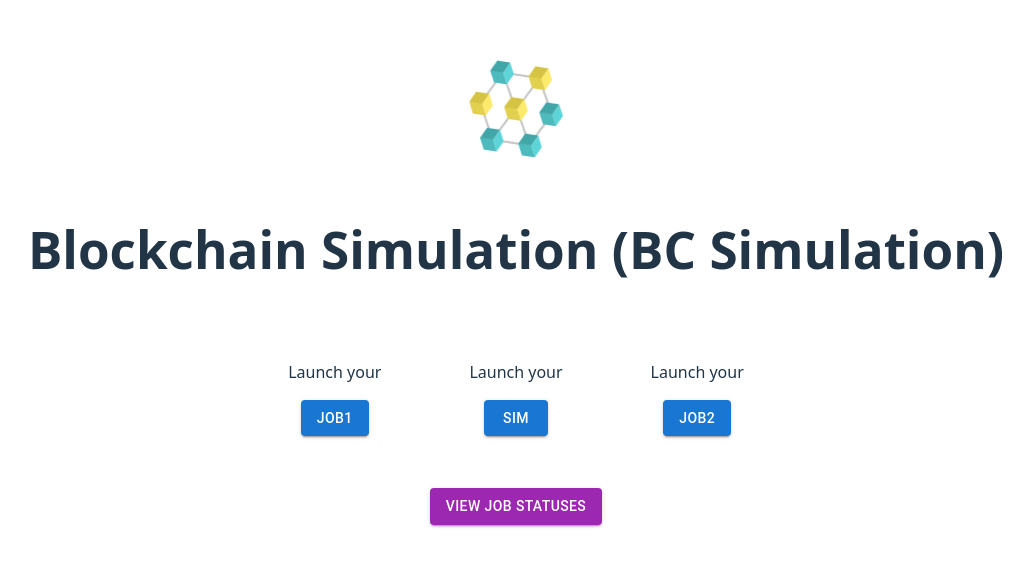
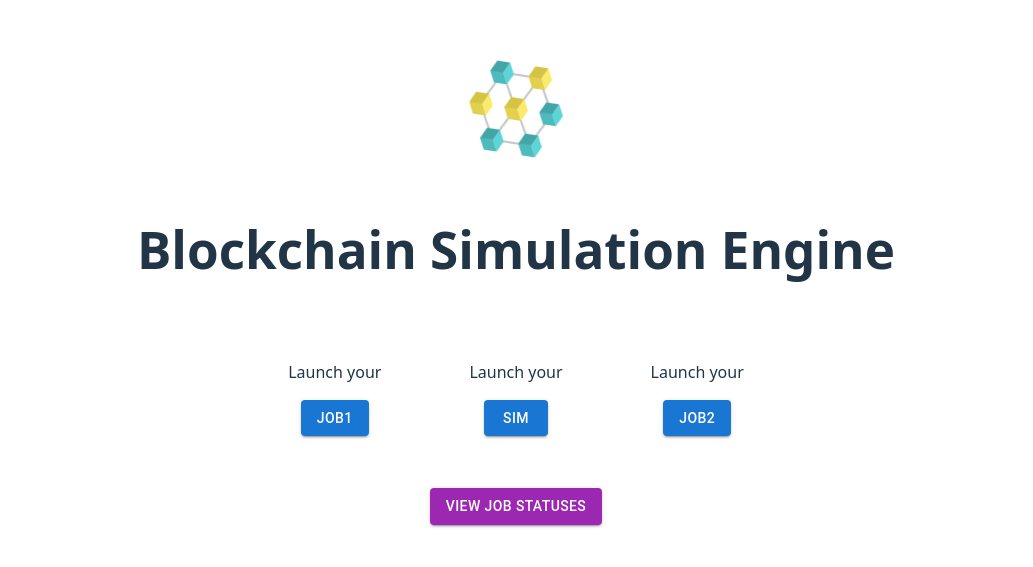
Before and after one commit to d0na/bc-simulation, a React (Vite) app in the folder client/: page / in a window 1280 px wide. Shown: the part 119-686 px from the top of the page, without its empty margins (124-1157 px from the left). Built offline with nearby package versions, Linux system fonts and the light colour scheme.

Commit message:
fe: update homepage title

```diff
--- a/client/src/components/HomePage.tsx
+++ b/client/src/components/HomePage.tsx
@@ -54,7 +54,7 @@ function HomePage() {
                         <img src={bcLogo} className="logo" alt="Blockchain logo"/>
                     </a>
                 </div>
-                <h1>Blockchain Simulation (BC Simulation)</h1>
+                <h1>Blockchain Simulation Engine</h1>
                 <Stack direction="row" spacing={3} justifyContent="center" alignItems="flex-start" sx={{ marginTop: 2 }}>
                     <div className="card">
                         <p>Launch your </p>
```
